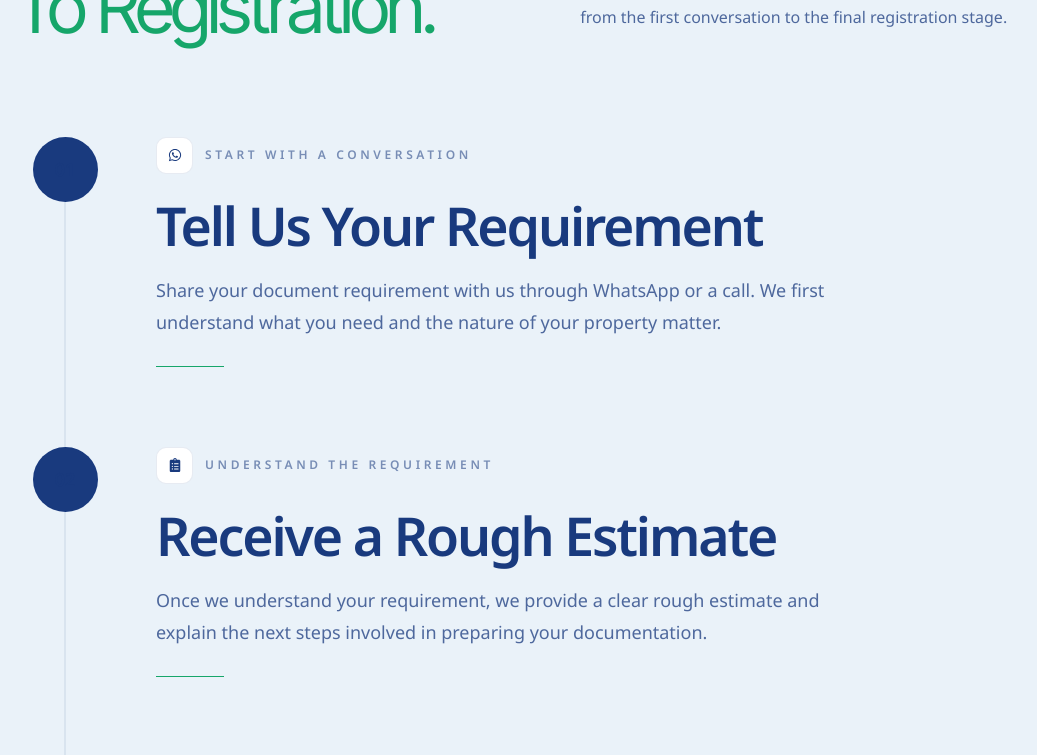
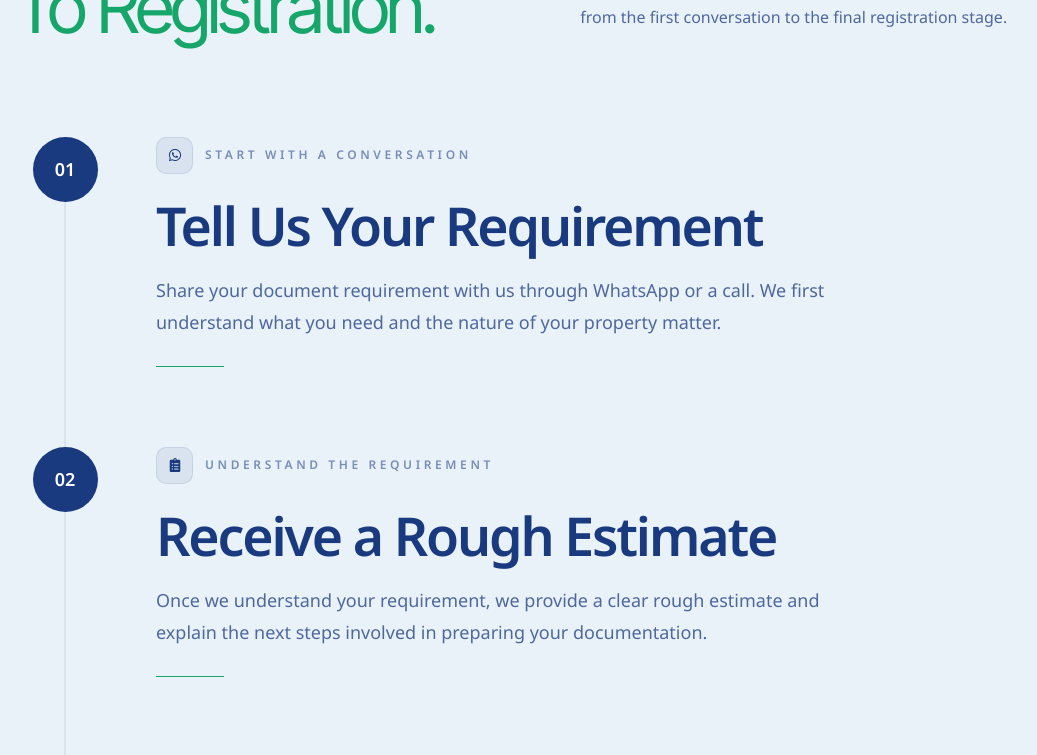
Before and after one commit to yugrastogi/deedbanwao, a React (Vite) app: page / in a window 1280 px wide. Shown: the part 2540-3295 px from the top of the page, without its empty margins (34-1071 px from the left). Built offline with nearby package versions, Linux system fonts and the light colour scheme.

Commit message:
Fix process step number and icon contrast

```diff
--- a/src/components/Process/ProcessStep.jsx
+++ b/src/components/Process/ProcessStep.jsx
@@ -74,7 +74,7 @@ sm:gap-10
         text-[14px]
         font-semibold
 
-        text-[#193A7E]
+        text-white
 
         shadow-none
 
@@ -133,7 +133,7 @@ sm:gap-10
           border
           border-[#193A7E]/10
 
-          bg-white
+          bg-[#193A7E]/[0.08]
 
           text-[#193A7E]
 
```
